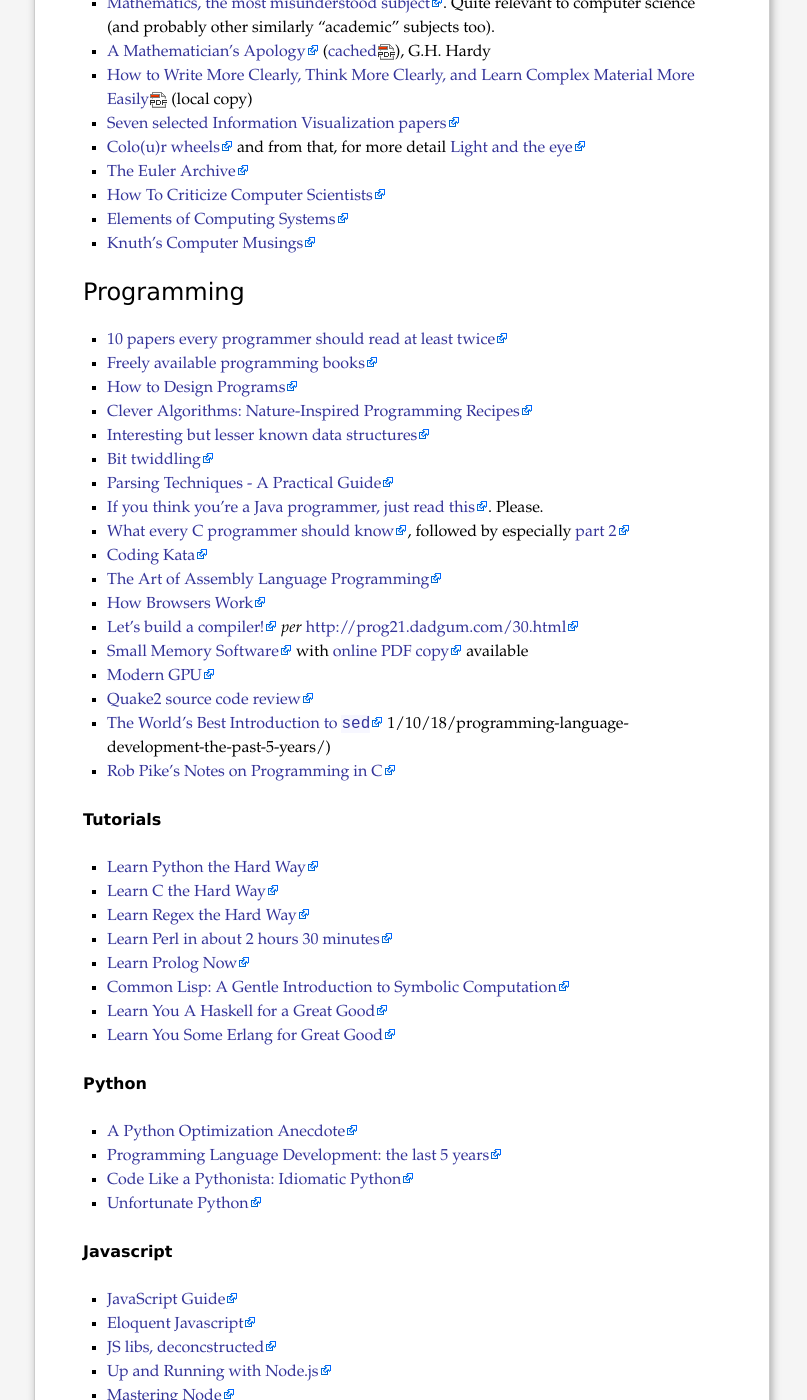
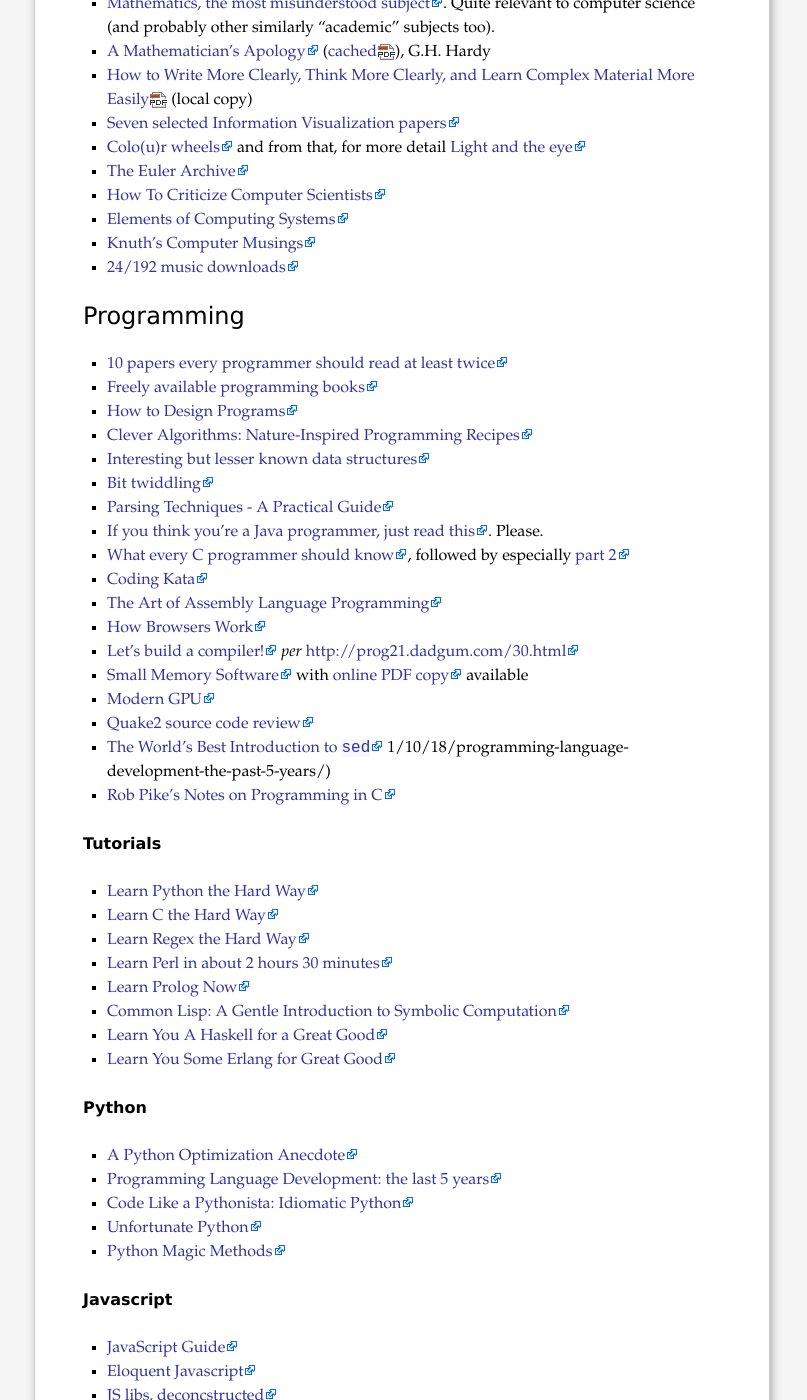
Before and after one commit to mor1/mort-www, a Jekyll site: the page built from teaching/index.md, in a window 1280 px wide and 1400 px high, scrolled down 1135 px. Shown: the whole window, without its empty margins (238-1045 px from the left). Built offline with Jekyll 4.4.1, drawn with Linux system fonts in a browser that asks for light colours; Markdown is read by kramdown in place of the engine named in the settings; some of the changed text lies outside the part shown.

Commit message:
[teaching] more link updates

```diff
--- a/teaching/index.md
+++ b/teaching/index.md
@@ -88,6 +88,7 @@ am not responsible for any of the content linked.
 + [How To Criticize Computer Scientists](http://www.cs.purdue.edu/homes/dec/essay.criticize.html)
 + [Elements of Computing Systems](http://diycomputerscience.com/courses/course/the-elements-of-computing-systems)
 + [Knuth's Computer Musings](http://scpd.stanford.edu/knuth/index.jsp)
++ [24/192 music downloads](http://people.xiph.org/~xiphmont/demo/neil-young.html)
 
 Programming
 ===========
@@ -134,6 +135,7 @@ Python
 + [Programming Language Development: the last 5 years](http://blog.fogus.me/2011/10/18/programming-language-development-the-past-5-years/)
 + [Code Like a Pythonista: Idiomatic Python](http://python.net/~goodger/projects/pycon/2007/idiomatic/handout.html)
 + [Unfortunate Python](http://excess.org/article/2011/12/unfortunate-python/)
++ [Python Magic Methods](http://www.rafekettler.com/magicmethods.html)
 
 Javascript
 ----------
```
Also changed, not shown: other parts of teaching/index.md (+1 -0 lines).
